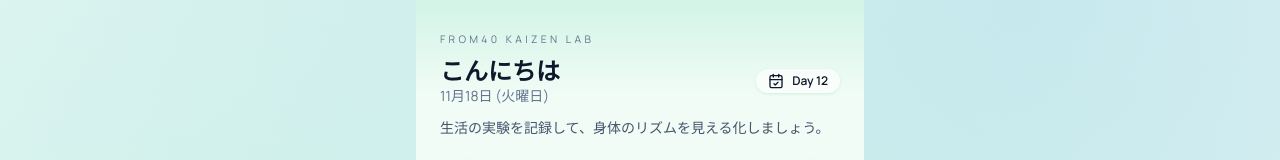
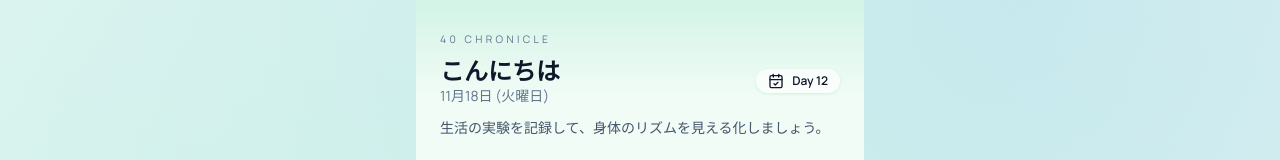
Before and after one commit to Yusuke0018/from40-kaizen, a Next.js app: page /today in a window 1280 px wide. Shown: the top 160 px of the page. Built offline with nearby package versions, Linux system fonts and the light colour scheme.

Commit message:
chore: rename app to 40 Chronicle

```diff
--- a/src/app/layout.tsx
+++ b/src/app/layout.tsx
@@ -14,13 +14,13 @@ const geistMono = Geist_Mono({
 });
 
 export const metadata: Metadata = {
-  metadataBase: new URL("https://from40-kaizen.vercel.app"),
+  metadataBase: new URL("https://40-chronicle.vercel.app"),
   title: {
-    default: "from40 Kaizen Lab",
-    template: "%s | from40 Kaizen Lab",
+    default: "40 Chronicle",
+    template: "%s | 40 Chronicle",
   },
   description:
-    "Mobile-first life log for experiments, nutrition, and vitality tracking with Firebase + Next.js.",
+    "Mobile-first life chronicle for experiments, nutrition, and vitality tracking with Firebase + Next.js.",
 };
 
 export default function RootLayout({
--- a/src/components/layout/mobile-shell.tsx
+++ b/src/components/layout/mobile-shell.tsx
@@ -59,7 +59,7 @@ export function MobileShell({ children }: MobileShellProps) {
       />
       <header className="z-10 px-6 pb-2 pt-8">
         <p className="text-[0.65rem] uppercase tracking-[0.32em] text-slate-500">
-          from40 KAIZEN LAB
+          40 CHRONICLE
         </p>
         <div className="flex items-center justify-between pt-2">
           <div>
```
Also changed, not shown: 1 other file (tests, documents, lock files or other folders).
